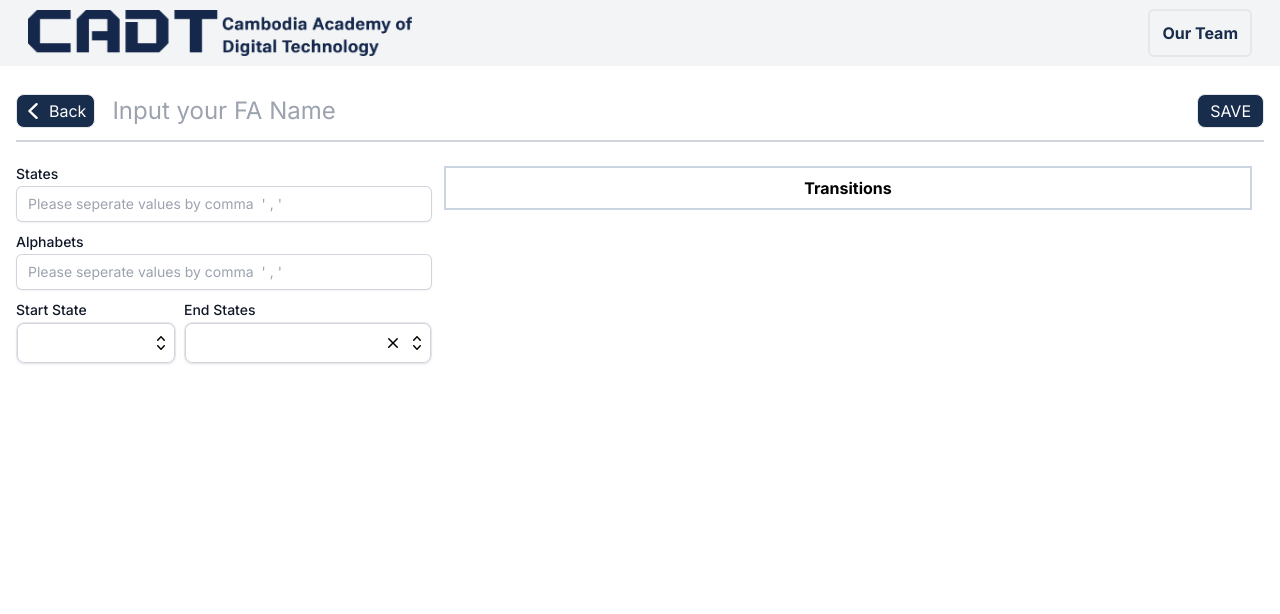
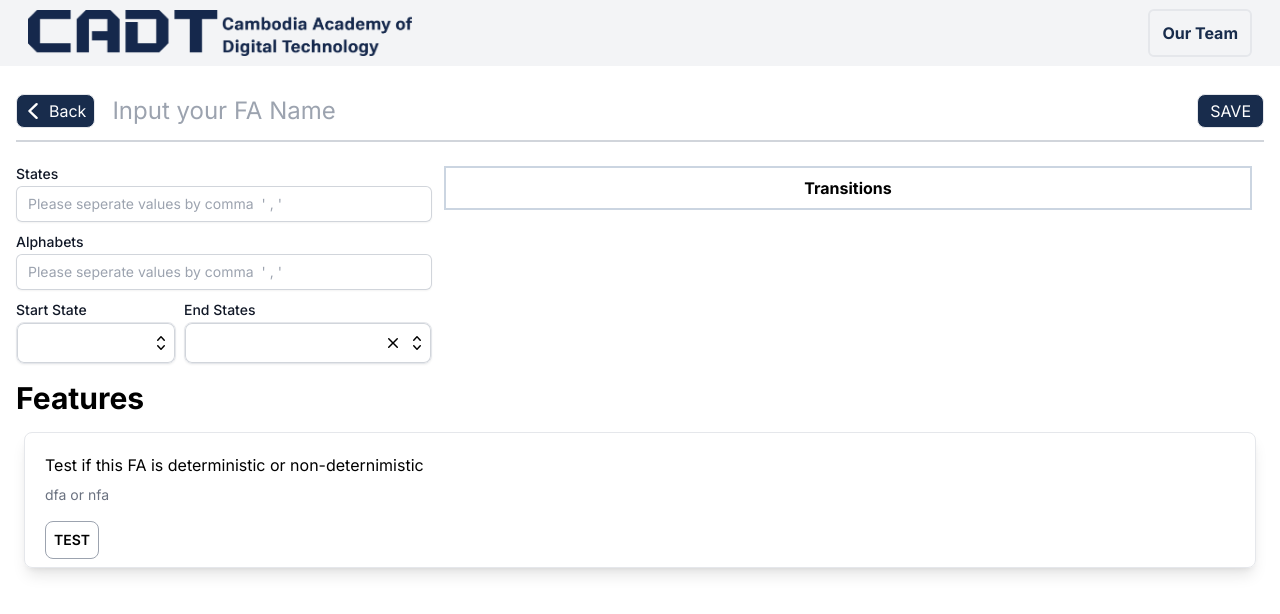
Before and after one commit to tykealy/finite-automata, a Next.js app: page /new in a window 1280 px wide. Shown: the top 614 px of the page. Built offline with nearby package versions, Linux system fonts and the light colour scheme.

Commit message:
addded test for dfa and nfa

```diff
--- a/src/app/new/page.jsx
+++ b/src/app/new/page.jsx
@@ -7,6 +7,7 @@ import { getFirestore, collection, addDoc } from "firebase/firestore";
 import { useRouter } from "next/navigation";
 import MultipleSelection from "@/components/MultipleSelection";
 import SingleSelection from "@/components/SingleSelection";
+import Features from "@/components/Features";
 export async function createFA(
   name,
   states,
@@ -87,30 +88,7 @@ const Page = () => {
     transition(states, alphabetsArray);
   }, [states, alphabetsArray]);
 
-  return (
-    <form>
-      <div className="max-w-7xl mx-auto my-7 px-4">
-        <div className="flex items-center">
-          <Link
-            className="inline-flex items-center border rounded-lg bg-[#182c4c] mr-3 hover:bg-[#435f8c]"
-            href="/"
-            as="/"
-          >
-            <ChevronLeftIcon className="h-8 w-8 text-white" />
-            <span className="mr-2 text-white">Back</span>
-          </Link>
-          <input
-            value={faName}
-            name="fa-name"
-            type="text"
-            className="md:ml-1 flex-1 text-lg sm:text-2xl border border-transparent focus:outline-none focus:ring-0 text-black bg-white"
-            placeholder="Input your FA Name"
-            onChange={(event) => {
-              setFaName(event.target.value);
-            }}
-          ></input>
-          <button
-            onClick={(e) => {
+  const handleSave = (e) => {
     e.preventDefault();
     const t = transitions;
     Object.keys(t).forEach((key) => {
@@ -128,6 +106,17 @@ const Page = () => {
     });
 
     setTransitions(t);
+
+    if (
+      states.length == 0 ||
+      alphabetsArray.length == 0 ||
+      startState == "" ||
+      endStates.length == 0
+    ) {
+      alert("Please fill all the fields");
+      return;
+    }
+    const type = checkDFAorNFA(transitions);
     createFA(
       faName,
       states,
@@ -135,12 +124,68 @@ const Page = () => {
       startState,
       endStates,
       transitions,
-                ""
+      type
     ).then((res) => {
       router.push("/view/" + res);
       alert("FA Created");
     });
+  };
+  function checkDFAorNFA(transitionFunction) {
+    // Iterate over each state in the transition function
+    for (const state in transitionFunction) {
+      // Iterate over each input symbol for the current state
+      for (const symbol in transitionFunction[state]) {
+        const nextStates = transitionFunction[state][symbol];
+
+        // Check if there are multiple possible next states
+        if (nextStates.length > 1) {
+          return "NFA";
+        }
+
+        // Check if there is a missing transition for any state and input symbol combination
+        if (!nextStates.length) {
+          return "NFA";
+        }
+
+        // Check if there are epsilon transitions (transitions without consuming an input symbol)
+        if (symbol === "ε") {
+          return "NFA";
+        }
+      }
+    }
+
+    return "DFA";
+  }
+
+  return (
+    <div className="max-w-7xl mx-auto my-7 px-4">
+      <form
+        onSubmit={(e) => {
+          handleSave(e);
         }}
+      >
+        <div className="flex items-center">
+          <Link
+            className="inline-flex items-center border rounded-lg bg-[#182c4c] mr-3 hover:bg-[#435f8c]"
+            href="/"
+            as="/"
+          >
+            <ChevronLeftIcon className="h-8 w-8 text-white" />
+            <span className="mr-2 text-white">Back</span>
+          </Link>
+          <input
+            required
+            value={faName}
+            name="fa-name"
+            type="text"
+            className="md:ml-1 flex-1 text-lg sm:text-2xl border border-transparent focus:outline-none focus:ring-0 text-black bg-white"
+            placeholder="Input your FA Name"
+            onChange={(event) => {
+              setFaName(event.target.value);
+            }}
+          ></input>
+          <button
+            type="submit"
             className="bg-[#182c4c] px-3 py-1 border rounded-lg hover:bg-[#435f8c] text-white"
           >
             SAVE
@@ -157,6 +202,7 @@ const Page = () => {
                 States
               </label>
               <input
+                required
                 value={states}
                 onChange={(e) => {
                   e.preventDefault();
@@ -176,6 +222,7 @@ const Page = () => {
                 Alphabets
               </label>
               <input
+                required
                 value={alphabetsArray}
                 onChange={(e) => {
                   e.preventDefault();
@@ -268,8 +315,9 @@ const Page = () => {
             </div>
           </div>
         </div>
+      </form>
+      <Features transitionFunction={transitions} />
     </div>
-    </form>
   );
 };
 
--- a/src/app/view/[id]/page.jsx
+++ b/src/app/view/[id]/page.jsx
@@ -7,6 +7,7 @@ import { getFirestore, doc, getDoc, updateDoc } from "firebase/firestore";
 import MultipleSelection from "@/components/MultipleSelection";
 import SingleSelection from "@/components/SingleSelection";
 import { useRouter } from "next/navigation";
+import Features from "@/components/Features";
 async function updateFA(
   name,
   states,
@@ -65,16 +66,18 @@ const FA = ({ params }) => {
     setTransitions(fa.transitions);
   }, [fa]);
 
+  React.useEffect(() => {
+    transition(states, alphabetsArray);
+  }, [states, alphabetsArray]);
+
   const setTransitionState = (state, symbol, selectedStates, transitions) => {
     const t = transitions;
     if (t[state] != null) t[state][symbol] = selectedStates;
     setTransitions(t);
   };
-
   const handleStartStateChange = (start_state) => {
     setStartState(start_state);
   };
-
   const handleEndStatesChange = (end_states) => {
     setEndStates(end_states);
   };
@@ -88,7 +91,6 @@ const FA = ({ params }) => {
       alphabetsArray.splice(alphabetsArray.indexOf("E"), 1, "ε");
     setAlphabets(alphabetsArray);
   };
-
   const transition = (states, alphabets) => {
     const t = transitions;
 
@@ -102,12 +104,90 @@ const FA = ({ params }) => {
     });
     setTransitions(t);
   };
+  const handleSave = (e) => {
+    e.preventDefault();
+    const t = transitions;
+    Object.keys(t).forEach((key) => {
+      if (!states.includes(key)) {
+        delete t[key];
+      }
+    });
 
-  React.useEffect(() => {
-    transition(states, alphabetsArray);
-  }, [states, alphabetsArray]);
+    Object.keys(t).forEach((state) => {
+      Object.keys(t[state]).forEach((key) => {
+        if (!alphabetsArray.includes(key)) {
+          delete t[state][key];
+        }
+      });
+    });
+
+    setTransitions(t);
+    console.log(transitions);
+    if (
+      states.length == 0 ||
+      alphabetsArray.length == 0 ||
+      startState == "" ||
+      endStates.length == 0
+    ) {
+      alert("Please fill all the fields");
+      return;
+    }
+
+    const type = checkDFAorNFA(transitions);
+
+    updateFA(
+      faName,
+      states,
+      alphabetsArray,
+      startState,
+      endStates,
+      transitions,
+      type,
+      params.id
+    )
+      .then(() => {
+        router.refresh();
+        alert("FA Updated");
+      })
+      .catch((error) => {
+        alert(error);
+      });
+  };
+
+  function checkDFAorNFA(transitionFunction) {
+    // Iterate over each state in the transition function
+    for (const state in transitionFunction) {
+      // Iterate over each input symbol for the current state
+      for (const symbol in transitionFunction[state]) {
+        const nextStates = transitionFunction[state][symbol];
+
+        // Check if there are multiple possible next states
+        if (nextStates.length > 1) {
+          return "NFA";
+        }
+
+        // Check if there is a missing transition for any state and input symbol combination
+        if (!nextStates.length) {
+          return "NFA";
+        }
+
+        // Check if there are epsilon transitions (transitions without consuming an input symbol)
+        if (symbol === "ε") {
+          return "NFA";
+        }
+      }
+    }
+
+    return "DFA";
+  }
+
   return (
     <div className="max-w-7xl mx-auto my-7 px-4">
+      <form
+        onSubmit={(e) => {
+          handleSave(e);
+        }}
+      >
         <div className="flex items-center">
           <Link
             className="inline-flex items-center border rounded-lg bg-[#182c4c] mr-3 hover:bg-[#435f8c]"
@@ -128,53 +208,7 @@ const FA = ({ params }) => {
             value={faName}
           />
           <button
-          onClick={(e) => {
-            e.preventDefault();
-            const t = transitions;
-            Object.keys(t).forEach((key) => {
-              if (!states.includes(key)) {
-                delete t[key];
-              }
-            });
-
-            Object.keys(t).forEach((state) => {
-              Object.keys(t[state]).forEach((key) => {
-                if (!alphabetsArray.includes(key)) {
-                  delete t[state][key];
-                }
-              });
-            });
-
-            setTransitions(t);
-
-            if (
-              states.length == 0 ||
-              alphabetsArray.length == 0 ||
-              startState == "" ||
-              endStates.length == 0
-            ) {
-              alert("Please fill all the fields");
-              return;
-            }
-
-            updateFA(
-              faName,
-              states,
-              alphabetsArray,
-              startState,
-              endStates,
-              transitions,
-              "NFA",
-              params.id
-            )
-              .then(() => {
-                router.refresh();
-                alert("FA Updated");
-              })
-              .catch((error) => {
-                alert(error);
-              });
-          }}
+            type="submit"
             className=" bg-[#182c4c] px-3 py-1 border rounded-lg hover:bg-[#435f8c] text-white"
           >
             SAVE
@@ -307,6 +341,8 @@ const FA = ({ params }) => {
             </div>
           </div>
         </div>
+      </form>
+      <Features transitionFunction={transitions} />
     </div>
   );
 };
--- /dev/null
+++ b/src/components/DFAorNFA.jsx
@@ -0,0 +1,48 @@
+const DFAorNFA = ({ transitionFunction }) => {
+  const checkDFAorNFA = (transitionFunction) => {
+    // Iterate over each state in the transition function
+    for (const state in transitionFunction) {
+      // Iterate over each input symbol for the current state
+      for (const symbol in transitionFunction[state]) {
+        const nextStates = transitionFunction[state][symbol];
+
+        // Check if there are multiple possible next states
+        if (nextStates.length > 1) {
+          return "NFA";
+        }
+
+        // Check if there is a missing transition for any state and input symbol combination
+        if (!nextStates.length) {
+          return "NFA";
+        }
+
+        // Check if there are epsilon transitions (transitions without consuming an input symbol)
+        if (symbol === "ε") {
+          return "NFA";
+        }
+      }
+    }
+
+    return "DFA";
+  };
+  return (
+    <div className="text-black w-full border rounded-lg shadow-lg shadow-black-400 px-5 pt-5">
+      <div className=" text-md">
+        Test if this FA is deterministic or non-deternimistic
+      </div>
+      <div className="text-sm text-gray-500 my-2">dfa or nfa</div>
+      <button
+        className="font-semibold my-2 p-2 text-sm border border-gray-400 rounded-lg"
+        onClick={(e) => {
+          e.preventDefault();
+          const type = checkDFAorNFA(transitionFunction);
+          alert(type);
+        }}
+      >
+        TEST
+      </button>
+    </div>
+  );
+};
+
+export default DFAorNFA;
--- /dev/null
+++ b/src/components/Features.jsx
@@ -0,0 +1,16 @@
+import DFAorNFA from "./DFAorNFA";
+
+const Features = ({ transitionFunction }) => {
+  return (
+    <div className="my-2">
+      <div className="text-black text-xl md:text-2xl lg:text-3xl font-bold">
+        Features
+      </div>
+      <div className="p-2 my-2">
+        <DFAorNFA transitionFunction={transitionFunction} />
+      </div>
+    </div>
+  );
+};
+
+export default Features;
```
Lines whose indentation alone changed are shown as unchanged.
